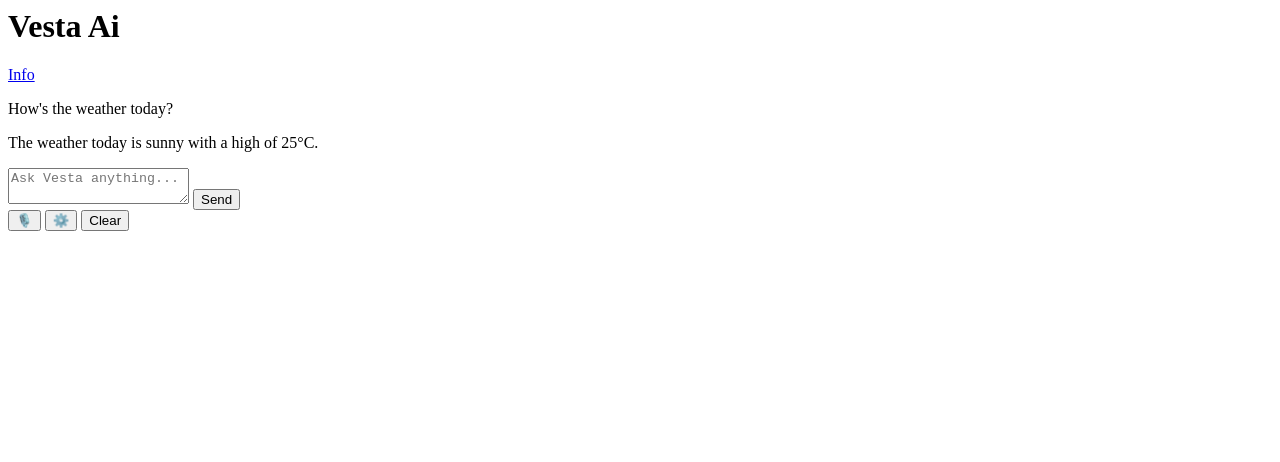
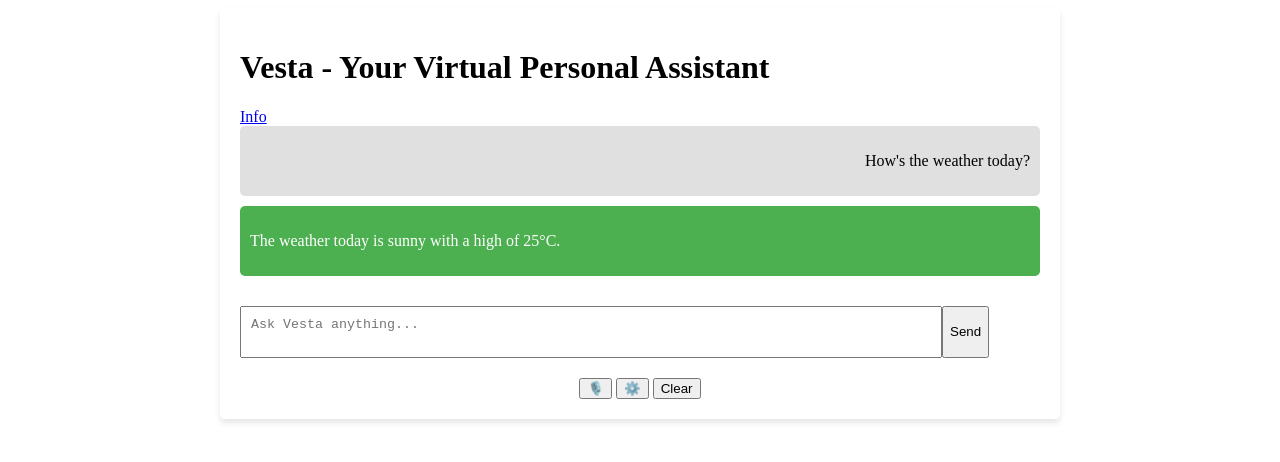
Before and after one commit to vestahome82/ChatFlow, a plain HTML site: page vesta.html in a window 1280 px wide. Drawn offline with Linux system fonts and the light colour scheme.

Commit message:
Update vesta.html

```diff
--- a/vesta.html
+++ b/vesta.html
@@ -1,6 +1,62 @@
+<!DOCTYPE html>
+<html lang="en">
+<head>
+    <meta charset="UTF-8">
+    <meta http-equiv="X-UA-Compatible" content="IE=edge">
+    <meta name="viewport" content="width=device-width, initial-scale=1.0">
+    <title>Vesta - Your Virtual Personal Assistant</title>
+    <style>
+        .container {
+            max-width: 800px;
+            margin: 0 auto;
+            background-color: rgba(255, 255, 255, 0.8);
+            padding: 20px;
+            border-radius: 5px;
+            box-shadow: 0 4px 6px rgba(0, 0, 0, 0.1);
+        }
+
+        .chat-window {
+            max-height: 400px;
+            overflow-y: scroll;
+            margin-bottom: 20px;
+        }
+
+        .chat-message {
+            padding: 10px;
+            border-radius: 5px;
+            margin-bottom: 10px;
+        }
+
+        .user {
+            text-align: right;
+            background-color: #e0e0e0;
+        }
+
+        .vesta {
+            background-color: #4caf50;
+            color: white;
+        }
+
+        .user-input-area {
+            display: flex;
+        }
+
+        .user-input-area textarea {
+            width: 85%;
+            padding: 10px;
+            resize: none;
+        }
+
+        footer {
+            margin-top: 20px;
+            text-align: center;
+        }
+    </style>
+</head>
+<body>
     <div class="container">
         <header>
-        <h1>Vesta Ai</h1>
+            <h1>Vesta - Your Virtual Personal Assistant</h1>
             <a href="#" class="info-link">Info</a>
         </header>
 
@@ -24,3 +80,5 @@
             <button class="clear-btn">Clear</button>
         </footer>
     </div>
+</body>
+</html>
```
Lines whose indentation alone changed are shown as unchanged.
